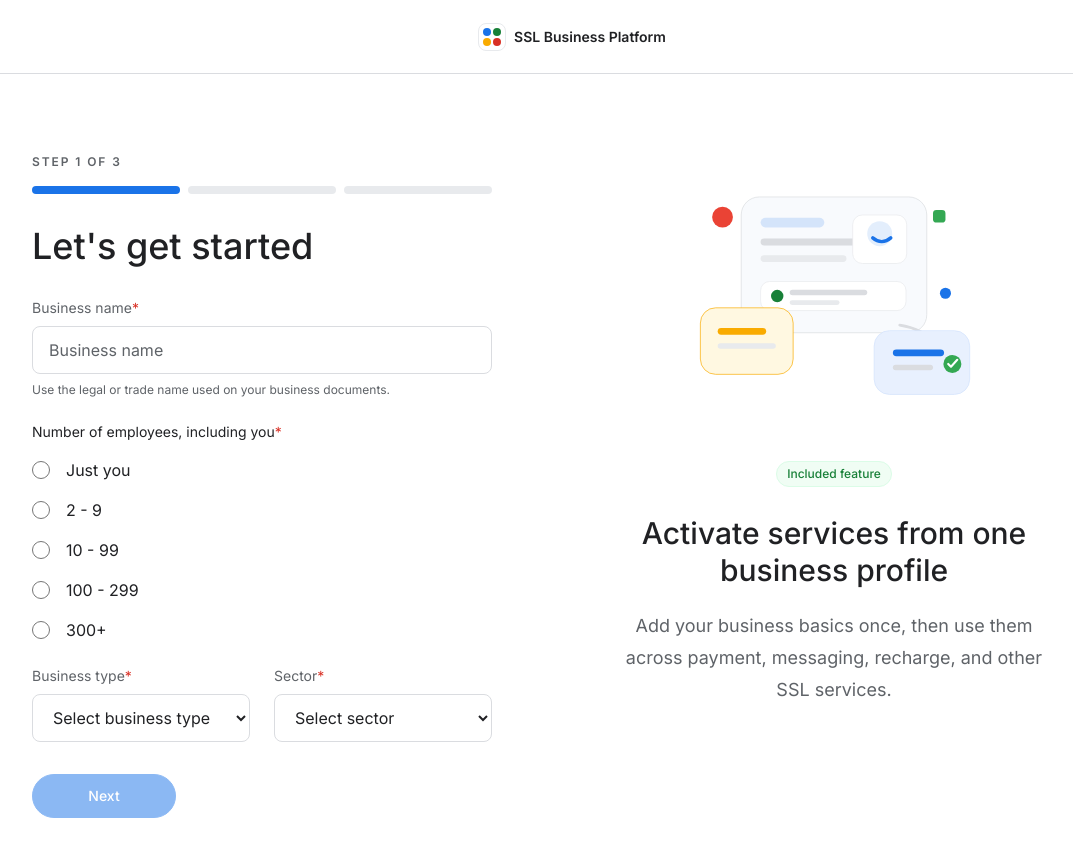
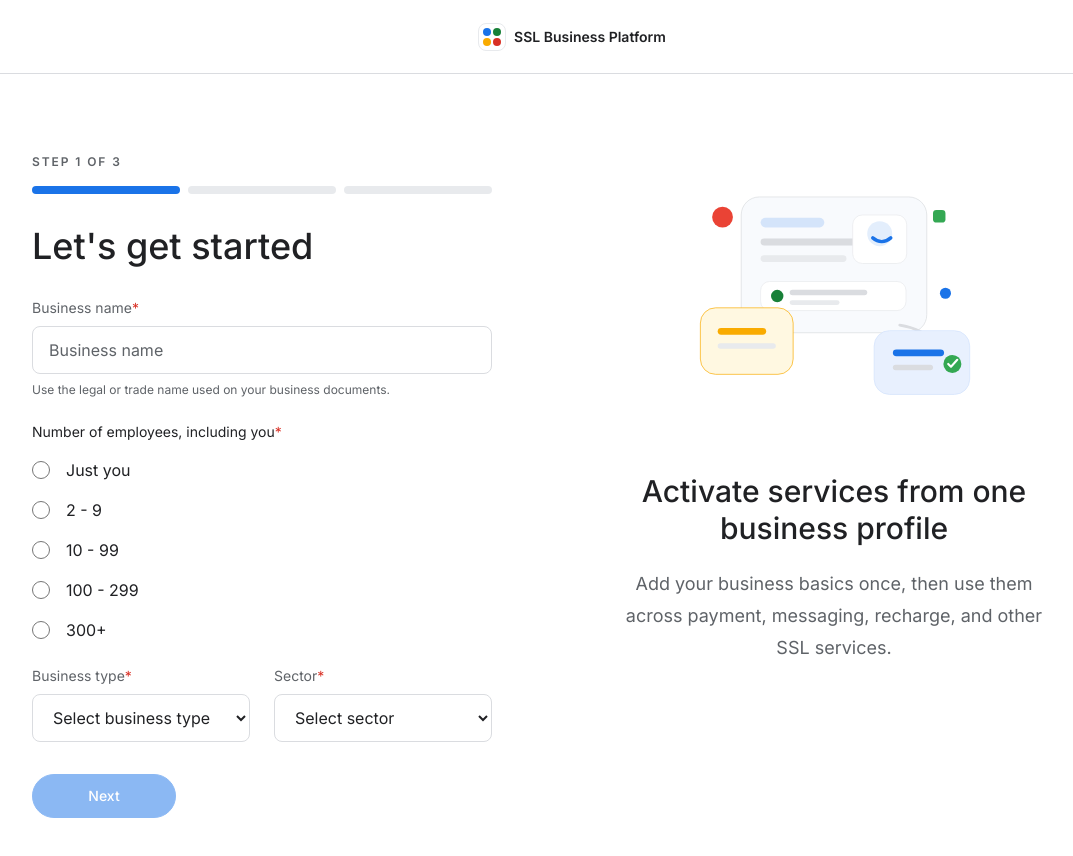
Before and after one commit to alimoon-nisha/ssl_business_platform, a Next.js app: page /get-started in a window 1280 px wide. Shown: the top 856 px of the page, without its empty margins (68-1141 px from the left). Built offline with nearby package versions, Linux system fonts and the light colour scheme.

Commit message:
Remove Application journey badge from application pages

```diff
--- a/src/app/service-application/[service]/page.tsx
+++ b/src/app/service-application/[service]/page.tsx
@@ -37,7 +37,6 @@ export default async function ServiceApplicationPage({
 
   return (
     <AuthShell
-      badge="Application journey"
       title={`Continue your ${product?.serviceName || serviceLabel} application`}
       body={product?.body || "Review the terms, package options, and document checklist in one calm flow that stays connected to your SSL account."}
       image="/illustrations/business-profile.svg"
--- a/src/components/auth/AuthShell.tsx
+++ b/src/components/auth/AuthShell.tsx
@@ -6,7 +6,7 @@ import { cn } from "@/lib/cn";
 
 export function AuthShell({
   children,
-  badge = "Included feature",
+  badge,
   title,
   body,
   image = "/illustrations/business-profile.svg",
@@ -35,9 +35,11 @@ export function AuthShell({
             className="mx-auto h-auto w-[360px]"
             priority
           />
-          <Badge tone="green" className="mt-4">
-            {badge}
-          </Badge>
+          {badge && (
+            <Badge tone="green" className="mt-4">
+              {badge}
+            </Badge>
+          )}
           <h2 className="mx-auto mt-7 max-w-md text-3xl font-medium leading-tight text-text-primary">
             {title}
           </h2>
```
